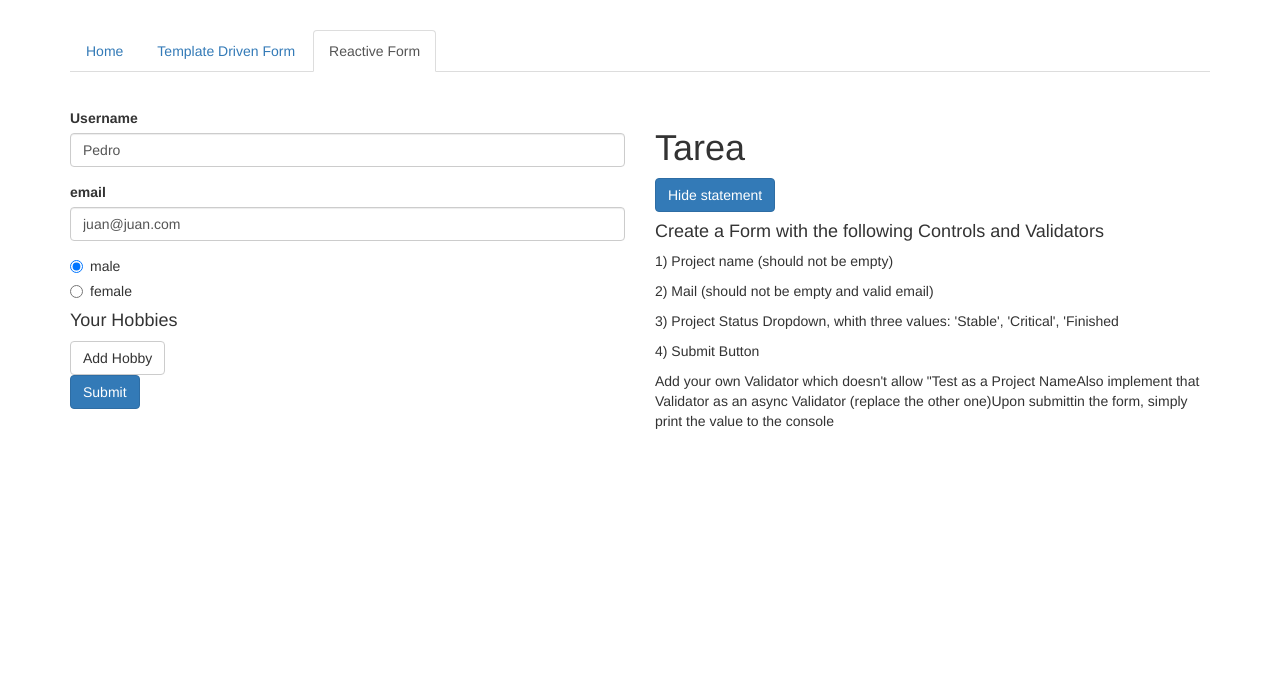
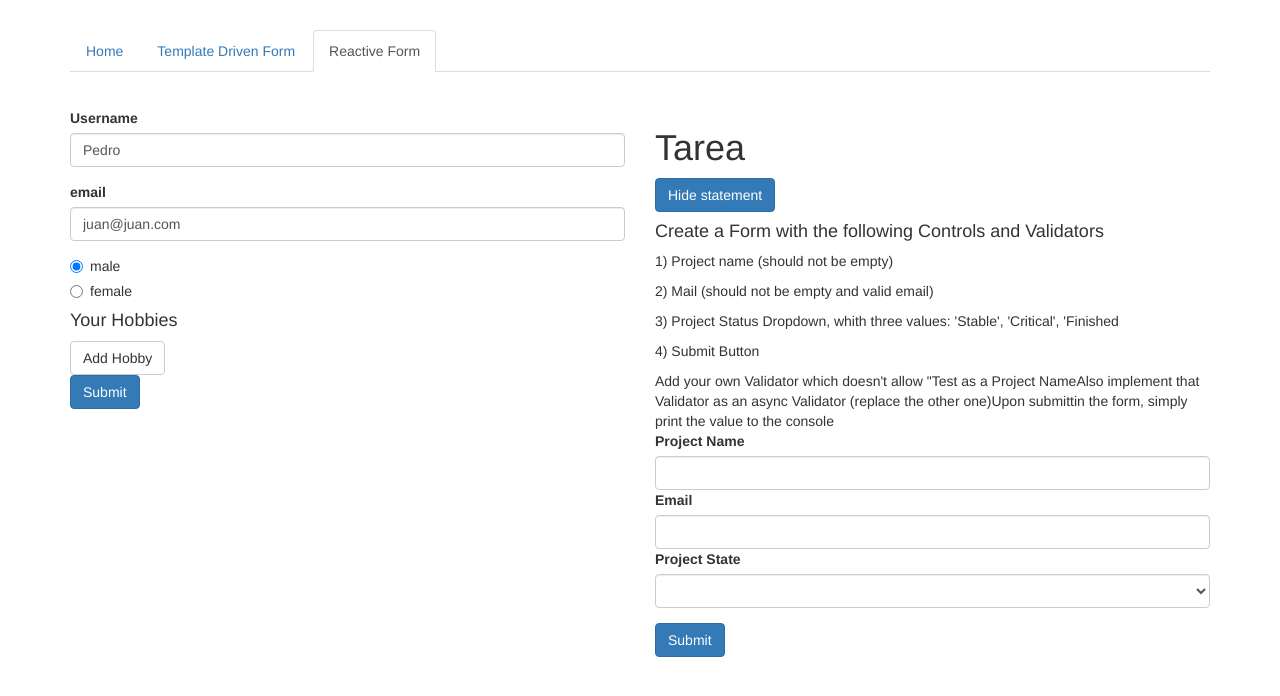
Before and after one commit to juanalesandri/training, an Angular app in the folder forms-start/: page /reactive in a window 1280 px wide. Shown: the top 696 px of the page. Built offline with nearby package versions, Linux system fonts and the light colour scheme.

Commit message:
Se agrega tarea

```diff
--- a/forms-start/src/app/reactive-form/reactive-form.component.html
+++ b/forms-start/src/app/reactive-form/reactive-form.component.html
@@ -65,6 +65,36 @@
                     <span>Upon submittin the form, simply print the value to the console</span>
                 </div>
             </div>
+            <div>
+                <form [formGroup]="projectTaskForm" (ngSubmit)="submitFormTask()">
+                    <label for="projectname">Project Name</label>
+                    <input type="text" id="projectname" class="form-control" formControlName="projectname">
+                    <span class="help-control"
+                        *ngIf="!projectTaskForm.get('projectname').valid && projectTaskForm.get('projectname').touched"
+                        class="help-block">
+                        <span *ngIf="projectTaskForm.get('projectname').errors['projectNameIsForbidden']">This name is
+                            invalid</span>
+                        <span *ngIf="projectTaskForm.get('projectname').errors['required']">This field is
+                            required</span>
+                    </span>
+                    <label for="email">Email</label>
+                    <input type="email" id="email" class="form-control" formControlName="email">
+                    <span class="help-block"
+                        *ngIf="!projectTaskForm.get('email').valid && projectTaskForm.get('email').touched">Please
+                        enter a valid email</span>
+                    <div class="form-group">
+                        <label for="projectstate">Project State</label>
+                        <select id="projectstate" class="form-control" formControlName="projectstate">
+                            <option value="stable">Stable</option>
+                            <option value="critital">Critical</option>
+                            <option value="finished">Finished</option>
+                        </select>
+                    </div>
+                    <div class="m-t-2">
+                        <button class="btn btn-primary" type="submit">Submit</button>
+                    </div>
+                </form>
+            </div>
         </div>
     </div>
 </div>
--- a/forms-start/src/app/reactive-form/reactive-form.component.ts
+++ b/forms-start/src/app/reactive-form/reactive-form.component.ts
@@ -10,6 +10,7 @@ import { Observable } from 'rxjs';
 export class ReactiveFormComponent implements OnInit {
   genders = ['male', 'female'];
   signupForm: FormGroup;
+  projectTaskForm: FormGroup;
   forbiddenUsername = ['juan', 'pedro'];
   buttonTitle: string = 'Hide statement';
   showStatement: boolean = true;
@@ -32,6 +33,12 @@ export class ReactiveFormComponent implements OnInit {
     // this.signupForm.statusChanges.subscribe((status) => {
     //   console.log(status);
     // });
+
+    this.projectTaskForm = new FormGroup({
+      'projectname': new FormControl(null, [Validators.required], this.forbiddenProjectName),
+      'email': new FormControl(null, [Validators.required, Validators.email]),
+      'projectstate': new FormControl(null)
+    })
 
     this.signupForm.setValue({
       userData: {
@@ -84,4 +91,16 @@ export class ReactiveFormComponent implements OnInit {
     this.buttonTitle = this.showStatement ? 'Hide statement' : 'Show statement';
   }
 
+  forbiddenProjectName(control: FormControl): Promise<any> | Observable<any> {
+    return new Promise<any>((resolve, reject) => {
+      setTimeout(() => {
+        (control.value).toLowerCase() === 'test' ? resolve({ 'projectNameIsForbidden': true }) : resolve(null)
+      }, 1500)
+    })
+  }
+
+  submitFormTask() {
+    console.log(this.projectTaskForm);
+  }
+
 }
```
